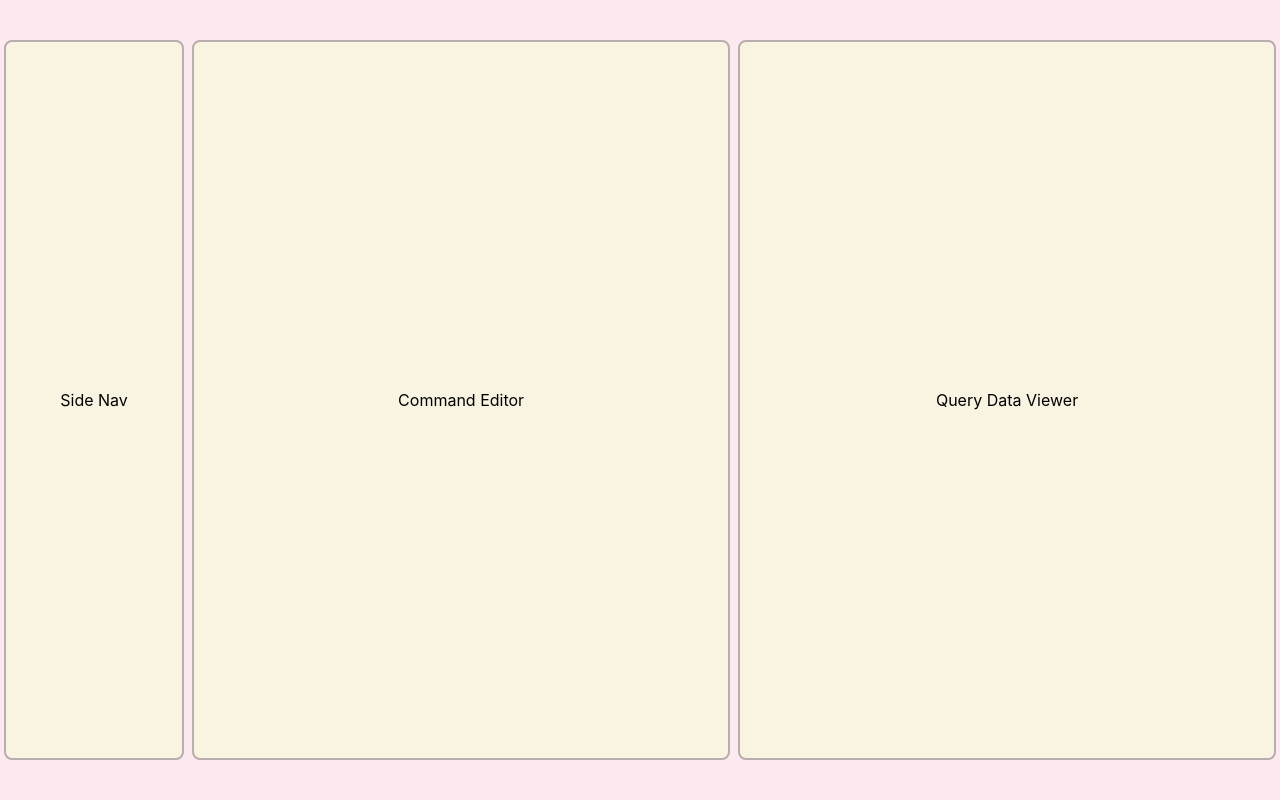
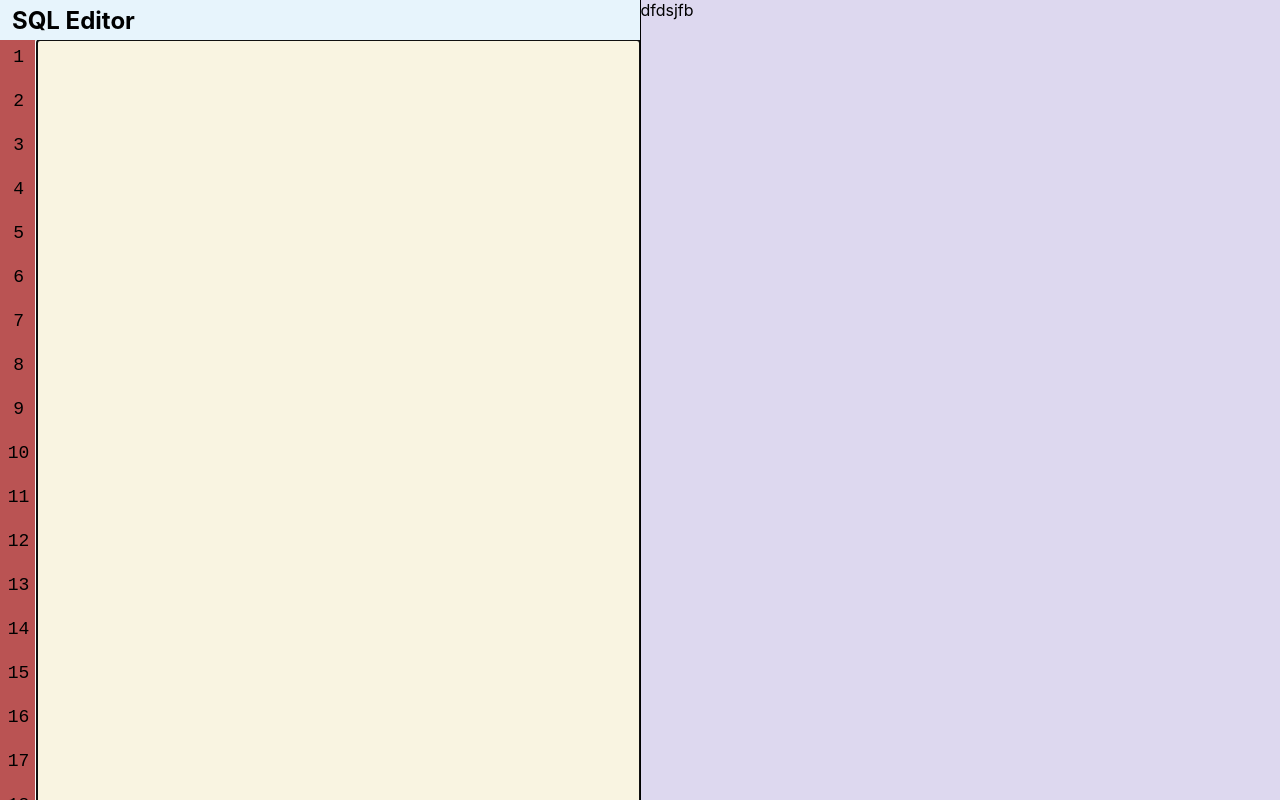
Before and after one commit to sarthakpranesh/sqleditor, a React (Create React App) app: page / in a window 1280 px wide. Built offline with nearby package versions, Linux system fonts and the light colour scheme.

Commit message:
Developed basic layout
Signed-off-by: sarthakpranesh <sarthakpranesh08@gmail.com>

```diff
--- a/src/App.css
+++ b/src/App.css
@@ -5,17 +5,11 @@
   flex-direction: row;
   justify-content: center;
   align-items: center;
-  background-color: #FDEAF0;
-}
-
-.sideNav {
-  width: 200px !important;
 }
 
 .sqlCommandEditor {
-  width: 600px !important;
+  border-right: 1px black solid;
 }
 
 .dataViewer {
-  width: 600px !important;
 }
--- a/src/App.js
+++ b/src/App.js
@@ -1,17 +1,18 @@
 import './App.css';
 import Container from "./components/Container";
+import Header from './components/Header';
+import Editor from './components/Editor';
+import DataView from './components/DataView';
 
 const App = () => {
   return (
     <div className="App">
-      <Container className="sideNav">
-        Side Nav
-      </Container>
       <Container className="sqlCommandEditor">
-        Command Editor
+        <Header title="SQL Editor" />
+        <Editor />
       </Container>
       <Container className="dataViewer">
-        Query Data Viewer
+        <DataView />
       </Container>
     </div>
   );
--- a/src/components/Container/index.css
+++ b/src/components/Container/index.css
@@ -1,15 +1,8 @@
 .containerStyle {
-  background-color: #F9F4E1;
   display: flex;
   flex-direction: column;
-  justify-content: center;
-  align-items: center;
-  height: 90vh;
-  width: 90vh;
-
-  border: 2px solid #B9ADAD;
-  box-sizing: border-box;
-  border-radius: 8px;
-  margin: 4px;
-  padding: 4px;
+  justify-content: flex-start;
+  align-items: flex-start;
+  height: 100vh;
+  width: 50vw;
 }
--- /dev/null
+++ b/src/components/DataView/index.css
@@ -0,0 +1,5 @@
+.dataViewWrapper {
+    width: 100%;
+    height: 100%;
+    background-color: #ddd8ef;
+}
--- /dev/null
+++ b/src/components/DataView/index.js
@@ -0,0 +1,11 @@
+import "./index.css";
+
+const DataView = () => {
+  return (
+    <div className="dataViewWrapper">
+      dfdsjfb
+    </div>
+  );
+};
+
+export default DataView;
--- /dev/null
+++ b/src/components/Editor/index.css
@@ -0,0 +1,33 @@
+.editorWrapper {
+  width: 100%;
+  height: 100%;
+  background-color: #f9f4e1;
+  display: flex;
+  flex-direction: row;
+  justify-content: flex-start;
+  align-items: flex-start;
+  scroll-behavior: smooth;
+  overflow-y: scroll;
+}
+
+.editorLineNumber {
+  width: 40px;
+  background-color: #ba5353;
+}
+
+.editorTextareaLined {
+  text-align: center;
+  height: 40px;
+}
+
+.editorTextarea {
+  margin: 0px !important;
+  border: none;
+  background-color: transparent;
+  width: 100%;
+  line-height: 34.12px !important;
+  font-size: 18px !important;
+  padding: 0px;
+  overflow: hidden;
+  resize: none;
+}
--- /dev/null
+++ b/src/components/Editor/index.js
@@ -0,0 +1,33 @@
+import "./index.css";
+
+const Editor = () => {
+  return (
+    <div className="editorWrapper">
+      <div className="editorLineNumber">
+        {
+          new Array(50).fill(1).map((_, i) => {
+            return (
+              <textarea
+                readOnly={true}
+                className="editorTextarea editorTextareaLined"
+              >{i+1}</textarea>
+            );
+          })
+        }
+      </div>
+      <textarea
+        className="editorTextarea"
+        rows="50"
+        cols="1"
+        autoFocus={true}
+        style={{
+          paddingLeft: 10,
+        }}
+      >
+
+      </textarea>
+    </div>
+  )
+}
+
+export default Editor;
--- /dev/null
+++ b/src/components/Header/index.css
@@ -0,0 +1,14 @@
+.navItemWrapper {
+  display: flex;
+  flex-direction: row;
+  justify-content: flex-start;
+  align-items: center;
+  width: 100%;
+  height: 40px;
+  background-color: #e7f4fc;
+}
+
+.navItemWrapper > h2 {
+  margin: 8px;
+  margin-left: 12px;
+}
--- /dev/null
+++ b/src/components/Header/index.js
@@ -0,0 +1,13 @@
+import "./index.css";
+
+const Header = ({
+  title,
+}) => {
+  return (
+    <div className="navItemWrapper">
+      <h2>{title}</h2>
+    </div>
+  );
+};
+
+export default Header;
```
